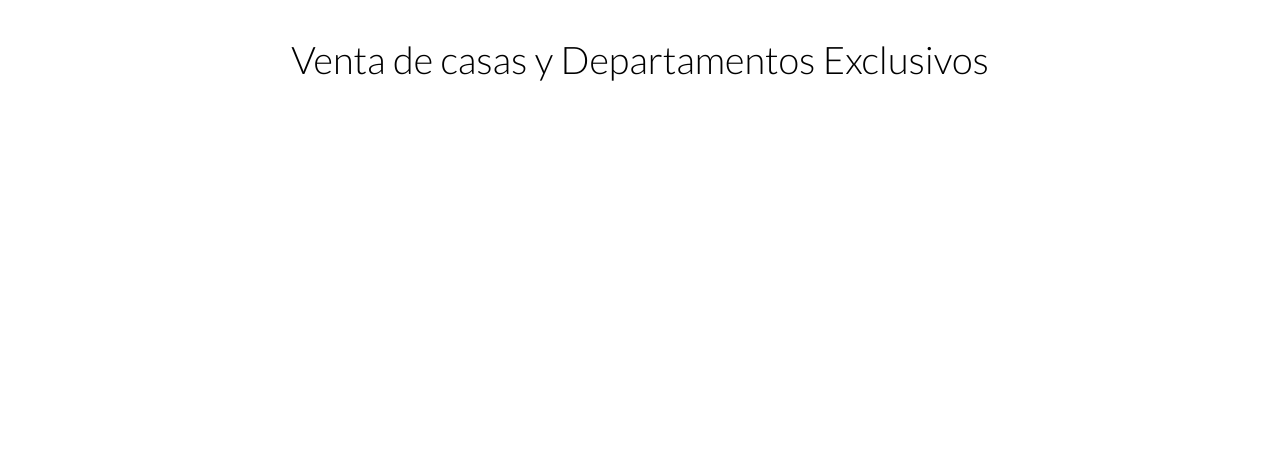
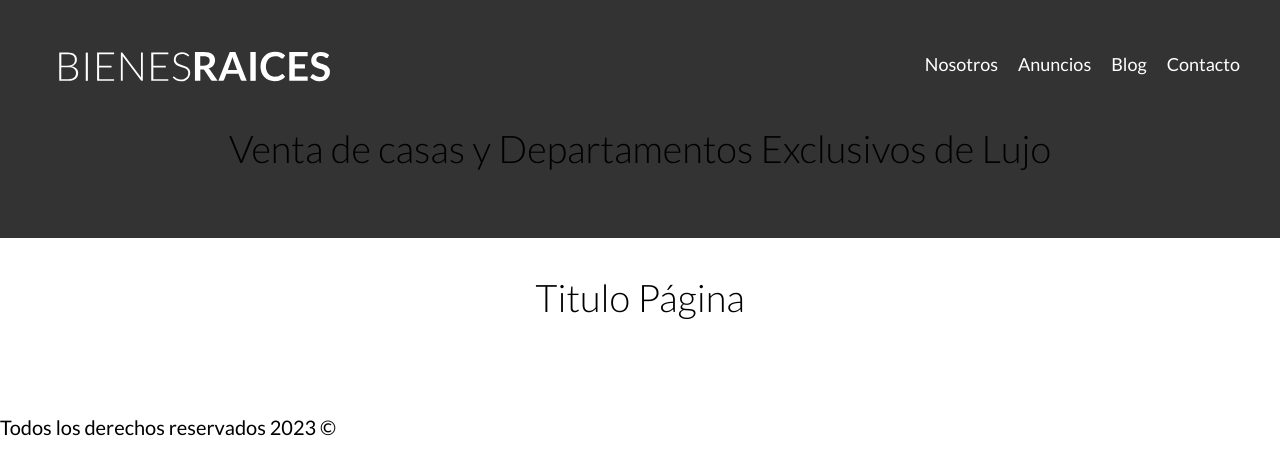
Before and after one commit to ElisPerez/real_state_docker_lamp, a PHP site: page / in a window 1280 px wide. Shown: the top 475 px of the page. Run offline with PHP 8.4, Linux system fonts and the light colour scheme; style sheets or scripts are compiled from the project's sources; some libraries are stand-ins or nearby versions.

Commit message:
navegacion.scss

```diff
--- a/www/index.html
+++ b/www/index.html
@@ -1,20 +1,47 @@
 <!DOCTYPE html>
 <html lang="en">
   <head>
-  <meta charset="UTF-8">
-  <meta name="viewport" content="width=device-width, initial-scale=1.0">
+    <meta charset="UTF-8" />
+    <meta name="viewport" content="width=device-width, initial-scale=1.0" />
     <title>Real State</title>
 
-  <link rel="stylesheet" href="build/css/app.css">
+    <link rel="stylesheet" href="./build/css/app.css" />
   </head>
   <body>
     <header class="header">
       <div class="contenedor contenido-header">
-      <div class="barra"></div>
-      <h1>Venta de casas y Departamentos Exclusivos</h1>
+        <div class="barra">
+          <a href="/">
+            <img src="src/img/logo.svg" alt="Real State logo" />
+          </a>
+          <nav class="navegacion">
+            <a href="nosotros.html">Nosotros</a>
+            <a href="anuncios.html">Anuncios</a>
+            <a href="blog.html">Blog</a>
+            <a href="contacto.html">Contacto</a>
+          </nav>
+        </div>
+        <!-- END .barra -->
+        <h1>Venta de casas y Departamentos Exclusivos de Lujo</h1>
       </div>
     </header>
 
-  <script src="build/js/bundle.min.js"></script>
+    <main class="contenedor seccion">
+      <h1>Titulo Página</h1>
+    </main>
+
+    <footer class="footer seccion">
+      <div class="contenedor contenedor-footer">
+        <nav class="navegacion">
+          <a href="nosotros.html">Nosotros</a>
+          <a href="anuncios.html">Anuncios</a>
+          <a href="blog.html">Blog</a>
+          <a href="contacto.html">Contacto</a>
+        </nav>
+      </div>
+      <p class="copyright">Todos los derechos reservados 2023 ©</p>
+    </footer>
+
+    <script src="./build/js/bundle.min.js"></script>
   </body>
 </html>
--- a/www/src/scss/app.scss
+++ b/www/src/scss/app.scss
@@ -3,3 +3,8 @@
 @import 'base/mixins';
 @import 'base/globales';
 @import 'base/utilidades';
+
+// UI
+@import 'layout/header';
+@import 'layout/footer';
+@import 'layout/navegacion';
--- a/www/src/scss/base/_variables.scss
+++ b/www/src/scss/base/_variables.scss
@@ -4,9 +4,9 @@
 $fuente_principal: 'Lato', sans-serif;
 
 // Tamaño de Media Queries
-$telefono: 480px;
-$tablet: 768px;
-$desktop: 1024px;
+$telefono: 481px;
+$tablet: 769px;
+$desktop: 1025px;
 
 // Colores
 $negro: #000000;
--- /dev/null
+++ b/www/src/scss/layout/_header.scss
@@ -0,0 +1,4 @@
+.header {
+  background-color: $grisOscuro;
+  padding: 1rem 0 3rem 0;
+}
--- /dev/null
+++ b/www/src/scss/layout/_navegacion.scss
@@ -0,0 +1,33 @@
+.barra {
+  display: flex;
+  flex-direction: column;
+  padding-top: 3rem;
+  @include tablet {
+    flex-direction: row;
+    justify-content: space-between;
+  }
+}
+
+.navegacion {
+  @include tablet {
+    display: flex;
+    align-items: center;
+  }
+
+  a {
+    color: $blanco;
+    text-decoration: none;
+    font-size: 2.2rem;
+    display: block;
+    text-align: center;
+
+    @include tablet {
+      margin-right: 2rem;
+      font-size: 1.8rem;
+
+      &:last-of-type {
+        margin-right: 0;
+      }
+    }
+  }
+}
```
Also changed, not shown: www/src/scss/layout/_footer.scss (added). Lines whose indentation alone changed are shown as unchanged.
